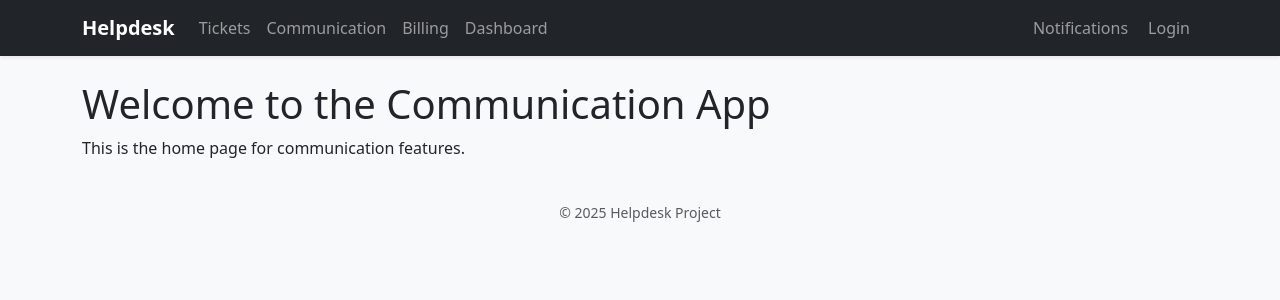
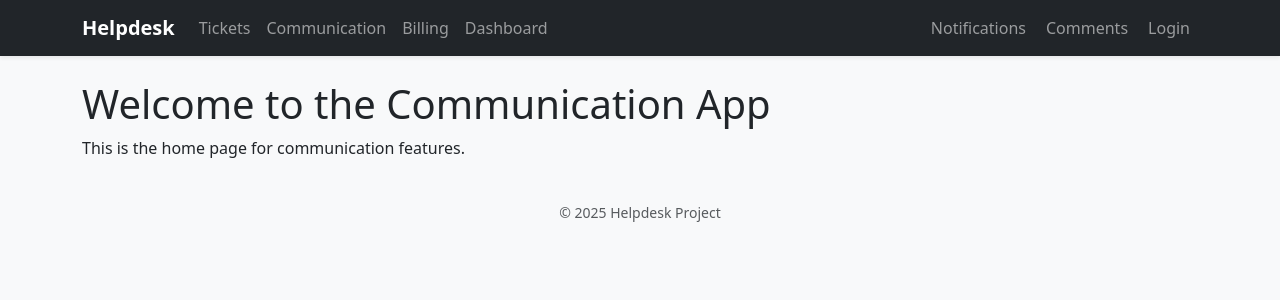
Before and after one commit to MLmihz/project_helpdesk, a Django app: page /communication/ in a window 1280 px wide. Shown: the top 300 px of the page. Run offline with Django 5.2, Linux system fonts and the light colour scheme; parts of the project's set-up code (start-up, migrations or seed data) failed here and were passed over.

Commit message:
Final system

```diff
--- a/templates/base.html
+++ b/templates/base.html
@@ -26,6 +26,7 @@
           <li class="nav-item"><a class="nav-link" href="/communication/">Communication</a></li>
           <li class="nav-item"><a class="nav-link" href="/billing/">Billing</a></li>
           <li class="nav-item"><a class="nav-link" href="/dashboard/">Dashboard</a></li>
+          </ul>
         </ul>
 
         <ul class="navbar-nav ms-auto">
@@ -40,6 +41,11 @@
               {% endif %}
             </a>
           </li>
+            <li class="nav-item">
+              <a class="nav-link position-relative" href="{% url 'comments_list' %}">
+                <span class="me-1">Comments</span>
+              </a>
+            </li>
           {% if request.user.is_authenticated %}
             <li class="nav-item">
               <a class="nav-link" href="/accounts/profile/">
```
